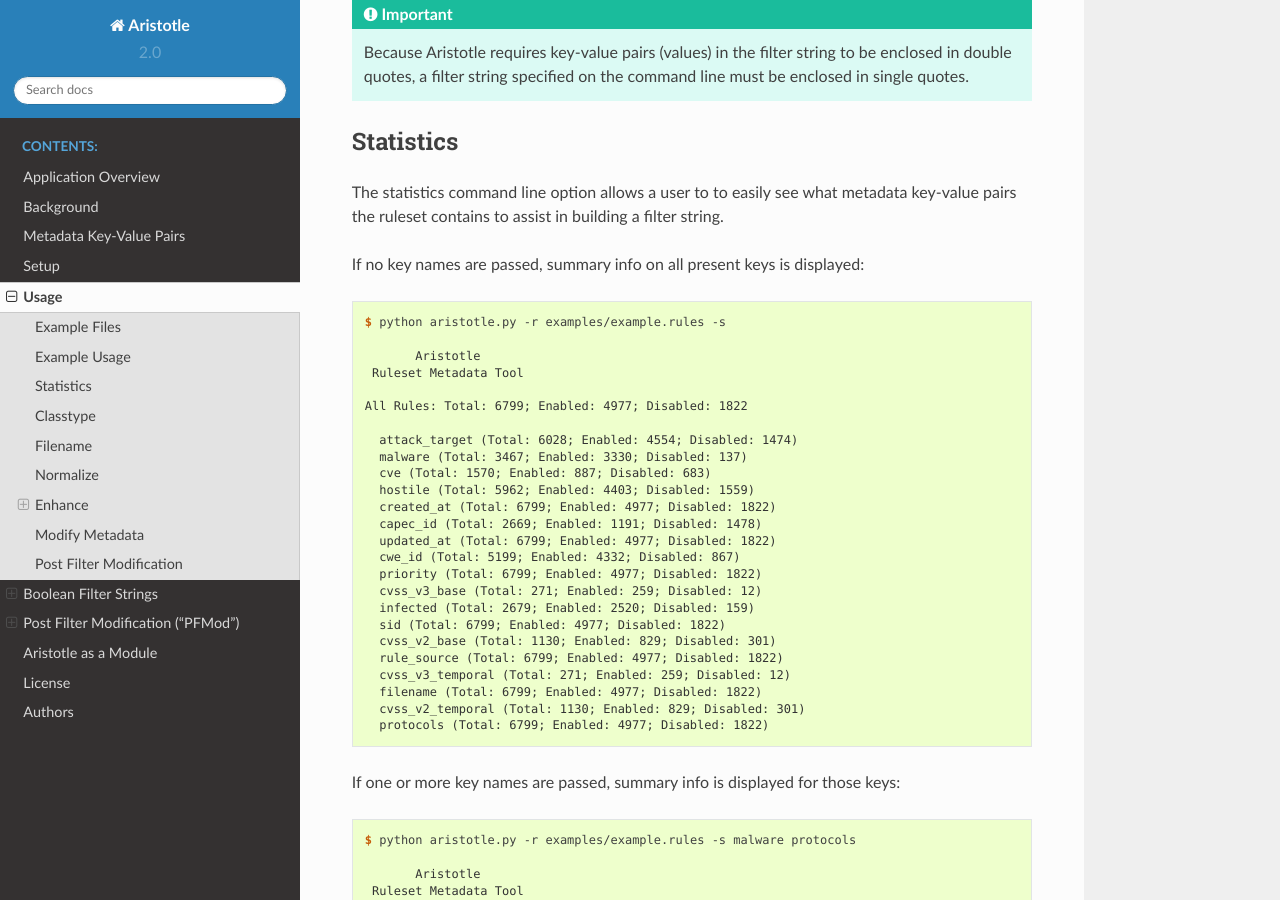
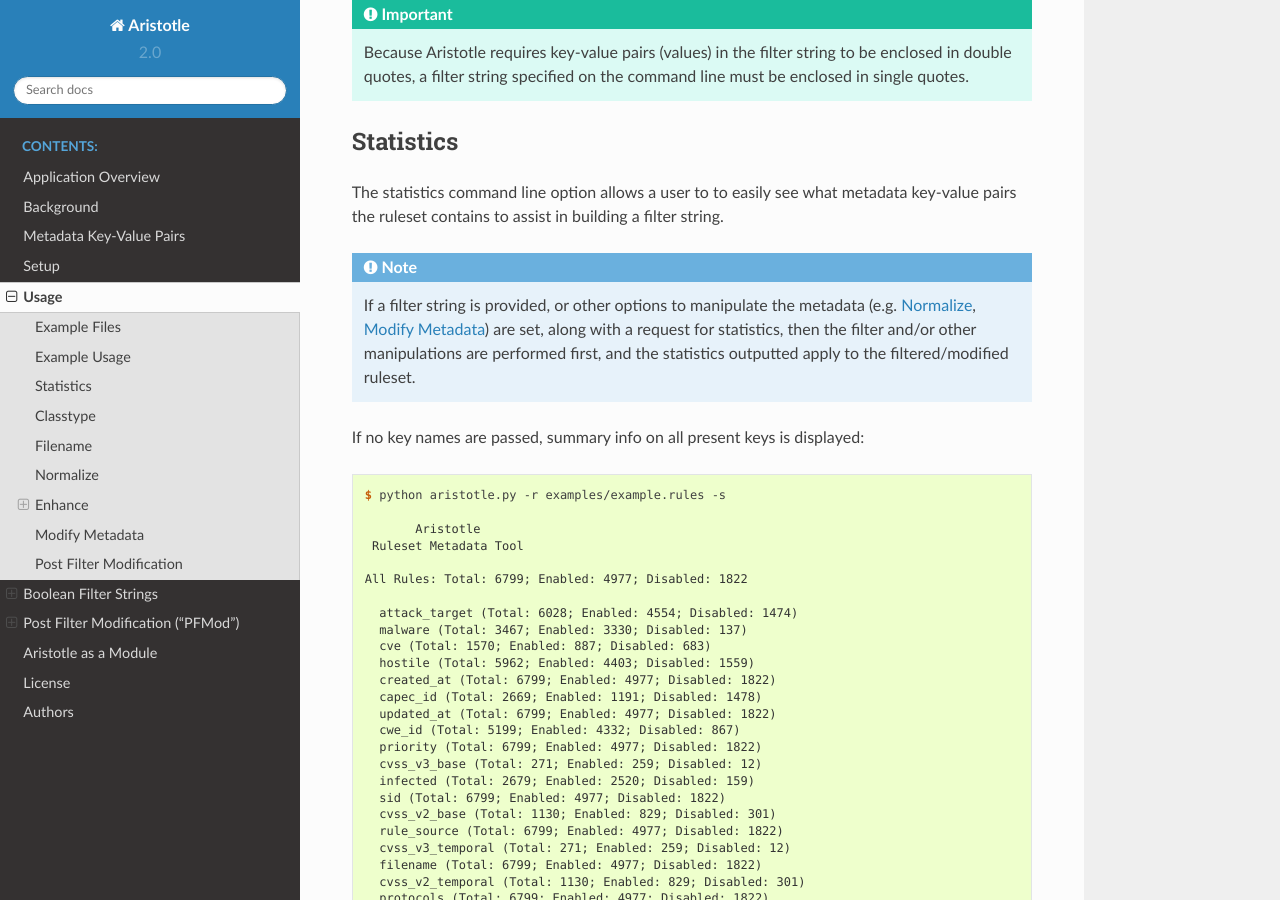
Before and after one commit to secureworks/aristotle, a Sphinx documentation site: the page built from docs/usage.rst, in a window 1280 px wide and 900 px high, scrolled down 2234 px. Built offline with Sphinx 7.4.7 and the Read the Docs theme 2.0.0, drawn with Linux system fonts in a browser that asks for light colours.

Commit message:
update docs

```diff
--- a/docs/conf.py
+++ b/docs/conf.py
@@ -66,7 +66,7 @@
 #
 # This is also used if you do content translation via gettext catalogs.
 # Usually you set "language" from the command line for these cases.
-language = None
+language = "en"
 
 # List of patterns, relative to source directory, that match files and
 # directories to ignore when looking for source files.
--- a/docs/usage.rst
+++ b/docs/usage.rst
@@ -125,6 +125,12 @@
 The statistics command line option allows a user to to easily see what
 metadata key-value pairs the ruleset contains to assist in building a
 filter string.
+
+.. note::
+    If a filter string is provided, or other options to manipulate the metadata (e.g.
+    :ref:`Normalize`, :ref:`Modify Metadata`) are set, along with a request for
+    statistics, then the filter and/or other manipulations are performed first,
+    and the statistics outputted apply to the filtered/modified ruleset.
 
 If no key names are passed, summary info on all present keys is
 displayed:
--- a/requirements.txt
+++ b/requirements.txt
@@ -1,2 +1,3 @@
 boolean.py>=3.6
 python-dateutil
+pyyaml
```
